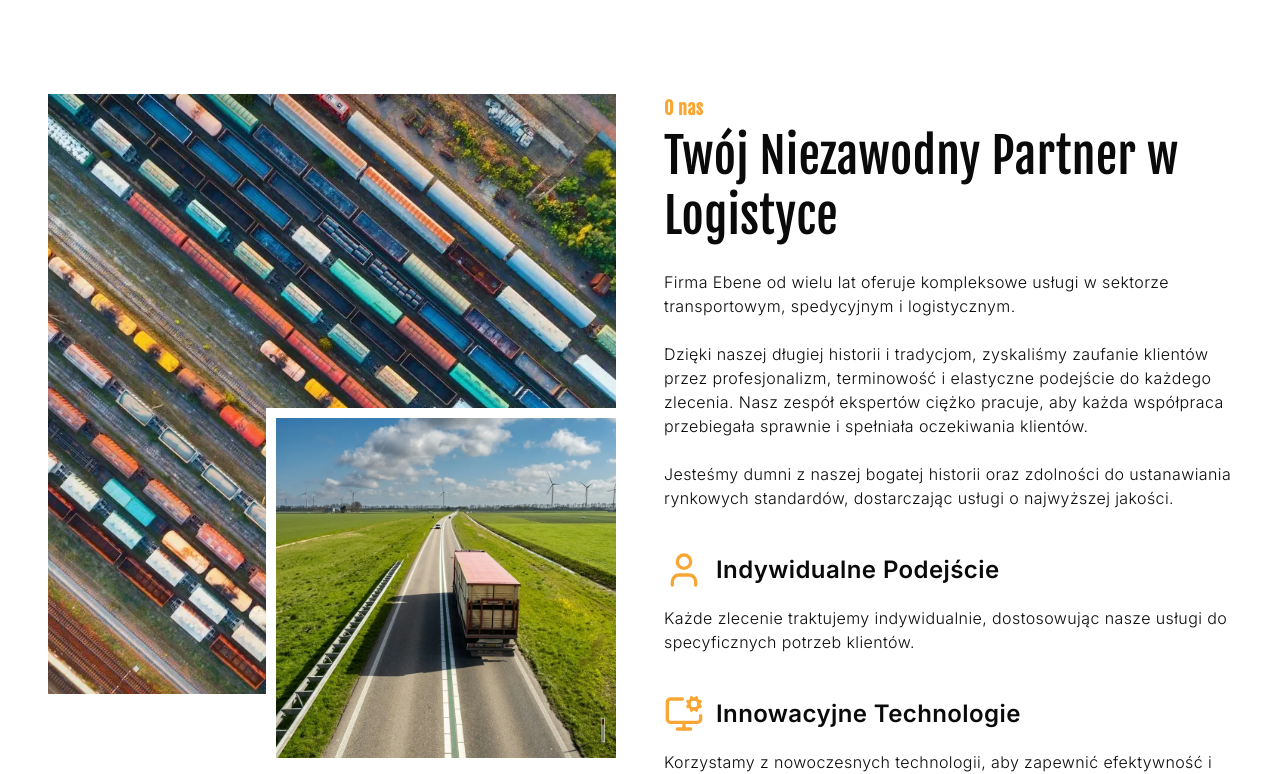
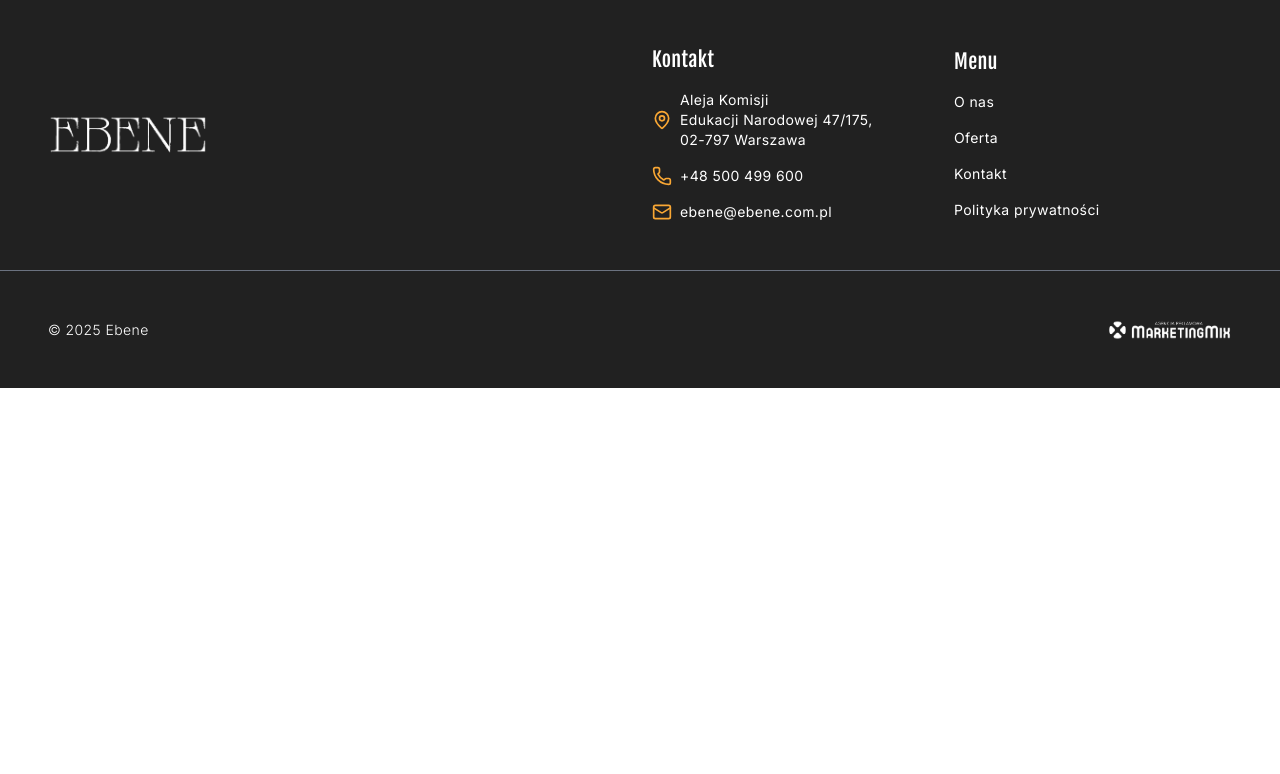
Before and after one commit to marekgacekdev45/ebene, a Next.js app: page / in a window 1280 px wide. Shown: the part 837-1611 px from the top of the page. After the commit the page ends 1225 px from the top, so only its background shows below. Built offline with nearby package versions, Linux system fonts and the light colour scheme.

Commit message:
testing app

```diff
--- a/app/page.tsx
+++ b/app/page.tsx
@@ -1,21 +1,21 @@
 import Hero from '@/components/home/hero'
-import About from '@/components/home/about'
-import Stats from '@/components/home/stats'
-import Offer from '@/components/home/offer'
-import Features from '@/components/home/features'
-import CTA from '@/components/home/cta'
-import Contact from '@/components/home/contact'
+// import About from '@/components/home/about'
+// import Stats from '@/components/home/stats'
+// import Offer from '@/components/home/offer'
+// import Features from '@/components/home/features'
+// import CTA from '@/components/home/cta'
+// import Contact from '@/components/home/contact'
 
 export default function Home() {
 	return (
 		<>
 			<Hero />
-			<About />
+			{/* <About />
 			<Stats />
 			<Offer />
 			<Features />
 			<CTA />
-			<Contact />
+			<Contact /> */}
 		</>
 	)
 }
```
